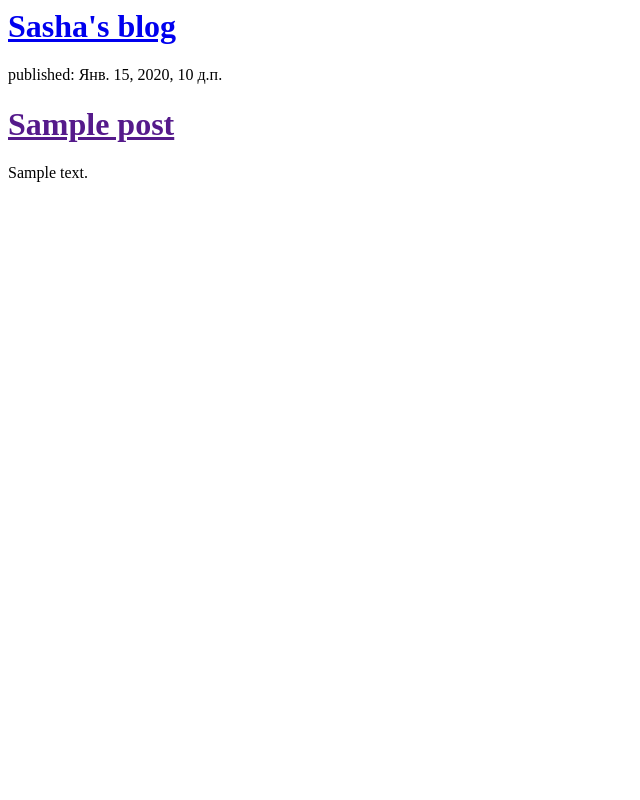
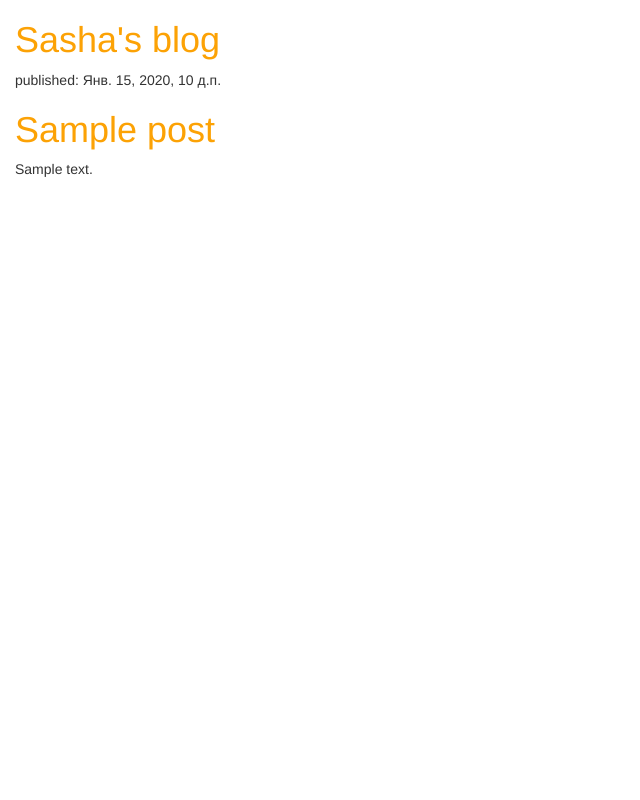
Before and after one commit to AleksandraMorgun/My-first-blog, a Django app: page / in a window 1280 px wide. Shown: the whole page, without its empty margins (0-640 px from the left). Run offline with Django 3.2, Linux system fonts and the light colour scheme; tables that the repository leaves empty hold one stand-in row (values such as "Sample post"); some libraries are stand-ins or nearby versions.

Commit message:
Added CSS styles to text headings.

```diff
--- /dev/null
+++ b/blog/static/css/blog.css
@@ -0,0 +1,7 @@
+h1 a {
+    color: #FCA205;
+}
+
+body {
+    padding-left: 15px;
+}
--- a/blog/templates/blog/post_list.html
+++ b/blog/templates/blog/post_list.html
@@ -1,5 +1,9 @@
+{% load static %}
 <html>
     <head>
+        <link rel="stylesheet" href="//maxcdn.bootstrapcdn.com/bootstrap/3.2.0/css/bootstrap.min.css">
+        <link rel="stylesheet" href="//maxcdn.bootstrapcdn.com/bootstrap/3.2.0/css/bootstrap-theme.min.css">
+         <link rel="stylesheet" href="{% static 'css/blog.css' %}">
         <title>Sasha's blog</title>
     </head>
     <body>
```
